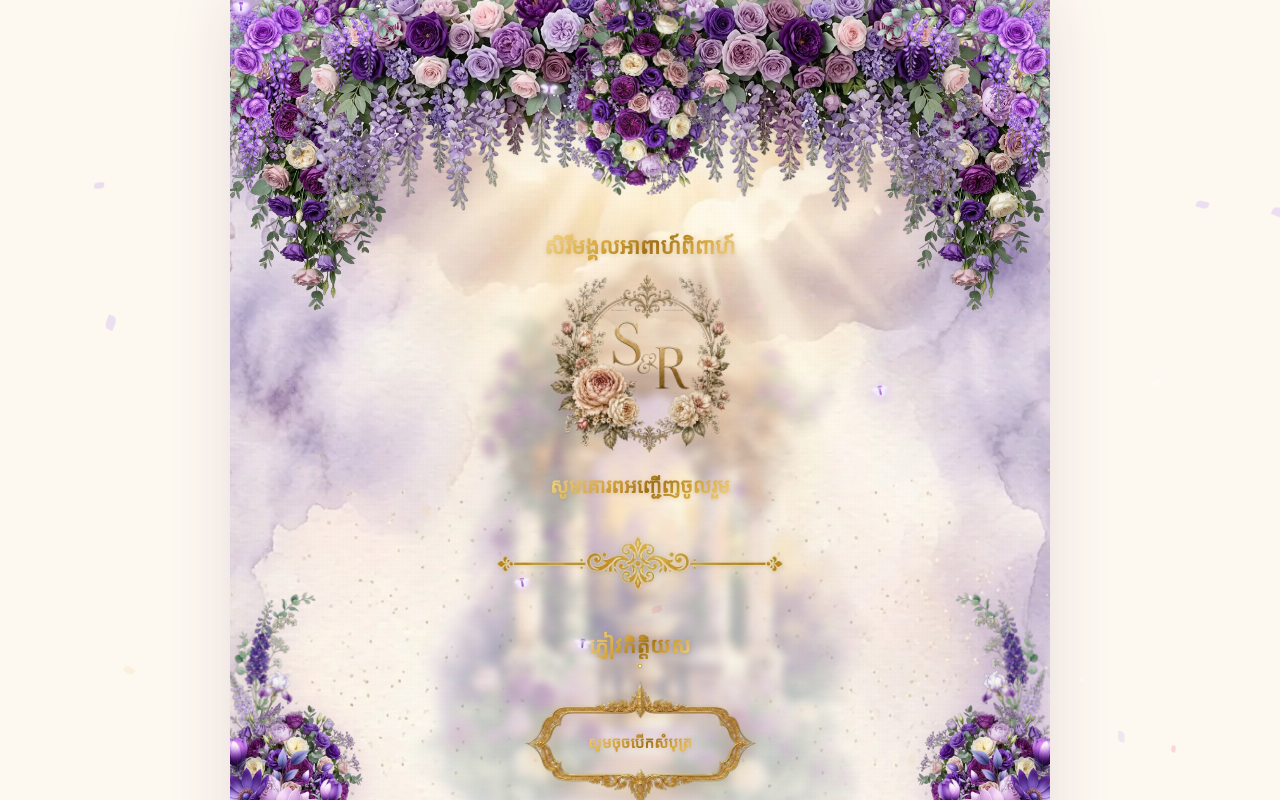
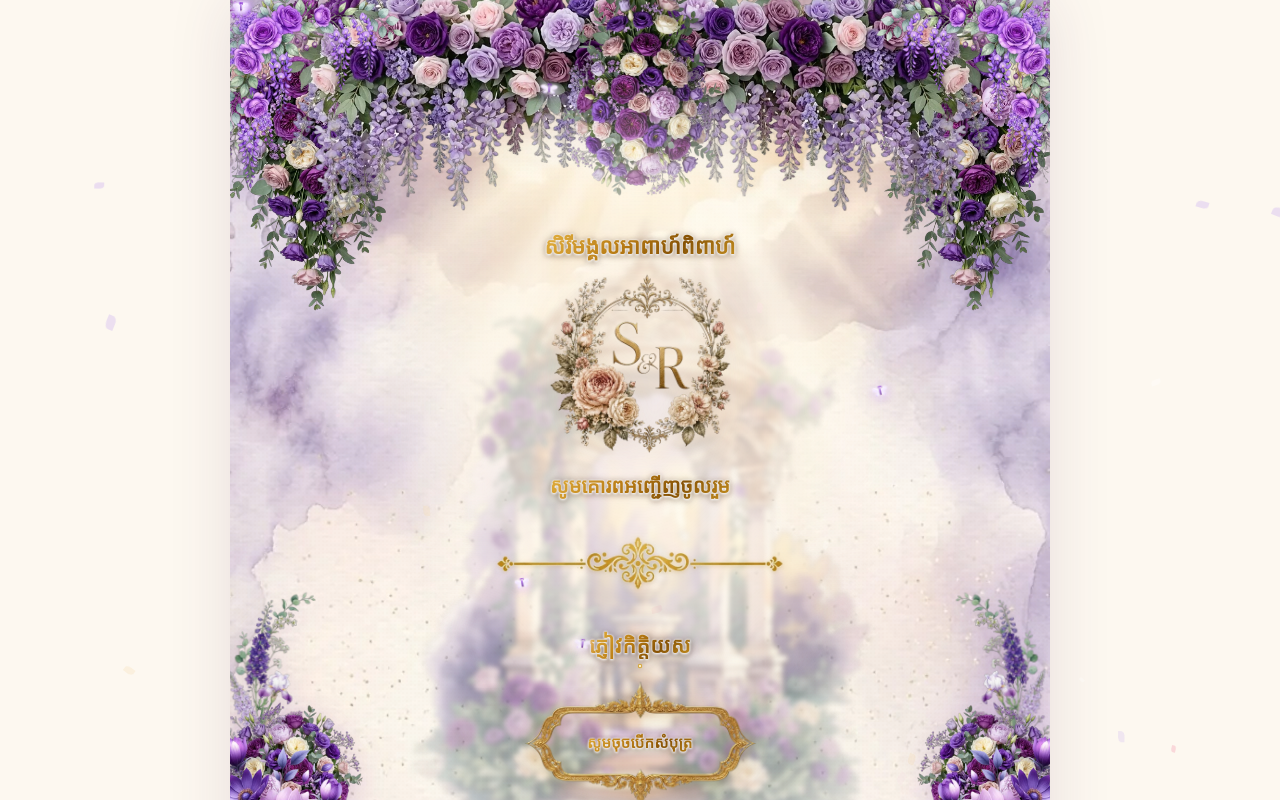
Before and after one commit to hoemsomnang/weddingv2, a Vue app: page /#/ in a window 1280 px wide. Shown: the top 800 px of the page. Built offline with nearby package versions, Linux system fonts and the light colour scheme; a web font is replaced by a local one.

Commit message:
make text clear

```diff
--- a/src/views/CoverPage.css
+++ b/src/views/CoverPage.css
@@ -49,10 +49,10 @@
   width: 100%;
   height: auto;
   display: block;
-  opacity: 0.45;
-  filter: blur(4px) saturate(1.15) brightness(1.02);
-  -webkit-mask-image: radial-gradient(ellipse 70% 65% at 50% 50%, black 30%, transparent 100%);
-  mask-image: radial-gradient(ellipse 70% 65% at 50% 50%, black 30%, transparent 100%);
+  opacity: 0.52;
+  filter: blur(2px) saturate(1.15) brightness(1.02);
+  -webkit-mask-image: radial-gradient(ellipse 75% 70% at 50% 50%, black 45%, transparent 100%);
+  mask-image: radial-gradient(ellipse 75% 70% at 50% 50%, black 45%, transparent 100%);
   pointer-events: none;
   animation: gazeboFadeIn 2s ease-out both;
 }
@@ -63,7 +63,7 @@
     transform: translateY(12px) scale(0.96);
   }
   to {
-    opacity: 0.45;
+    opacity: 0.52;
     transform: translateY(0) scale(1);
   }
 }
@@ -220,6 +220,21 @@ position: absolute;
   flex: 1;
 }
 
+/* Luminous soft ambient backdrop behind content to make typography pop */
+.cover-content::before {
+  content: '';
+  position: absolute;
+  top: 10%;
+  left: 50%;
+  transform: translateX(-50%);
+  width: min(92%, 480px);
+  height: 75%;
+  background: radial-gradient(ellipse at center, rgba(255, 252, 246, 0.72) 0%, rgba(255, 250, 242, 0.45) 48%, transparent 76%);
+  pointer-events: none;
+  z-index: -1;
+  filter: blur(10px);
+}
+
 /* ── Entrance animations ────────────────────────────────── */
 .fade-in {
   opacity: 0;
@@ -242,11 +257,16 @@ position: absolute;
   font-weight: 700;
   line-height: 1.5;
   margin-bottom: 8px;
-  background: var(--gold-gradient);
+  background: linear-gradient(135deg, #e5b342 0%, #b87b14 42%, #865205 68%, #c99222 100%);
   -webkit-background-clip: text;
   -webkit-text-fill-color: transparent;
   background-clip: text;
-  filter: drop-shadow(0 1px 2px rgba(160, 110, 20, 0.25));
+  -webkit-font-smoothing: antialiased;
+  text-rendering: optimizeLegibility;
+  filter:
+    drop-shadow(0 0 1px rgba(255, 255, 255, 0.95))
+    drop-shadow(0 1px 1px rgba(255, 255, 255, 0.8))
+    drop-shadow(0 1.5px 3px rgba(70, 35, 5, 0.5));
 }
 
 /* ── Monogram crest ─────────────────────────────────────── */
@@ -296,18 +316,26 @@ font-family: var(--font-khmer), 'Hanuman', serif;
   font-size: clamp(15px, 3.8vw, 18px);
   font-weight: 700;
   line-height: 1.8;
-    background: var(--gold-gradient);
+  background: linear-gradient(135deg, #e5b342 0%, #b87b14 42%, #865205 68%, #c99222 100%);
   -webkit-background-clip: text;
   -webkit-text-fill-color: transparent;
   background-clip: text;
-    filter: drop-shadow(0 1px 2px rgba(160, 110, 20, 0.25));
+  -webkit-font-smoothing: antialiased;
+  text-rendering: optimizeLegibility;
+  filter:
+    drop-shadow(0 0 1px rgba(255, 255, 255, 0.95))
+    drop-shadow(0 1px 1px rgba(255, 255, 255, 0.8))
+    drop-shadow(0 1.5px 3px rgba(70, 35, 5, 0.5));
 }
 
 .khmer-sub.khmer-sub-bold {
   font-family: var(--font-khmer), 'Hanuman', serif;
   font-weight: 700;
   font-size: clamp(15px, 3.8vw, 18px);
-  filter: drop-shadow(0 1px 2px rgba(160, 110, 20, 0.25));
+  filter:
+    drop-shadow(0 0 1px rgba(255, 255, 255, 0.95))
+    drop-shadow(0 1px 1px rgba(255, 255, 255, 0.8))
+    drop-shadow(0 1.5px 3px rgba(70, 35, 5, 0.5));
 }
 
 /* ── Date block ─────────────────────────────────────────── */
@@ -372,11 +400,16 @@ font-family: var(--font-khmer), 'Hanuman', serif;
   font-weight: 700;
   letter-spacing: 0.6px;
   margin-bottom: 2px;
-  background: var(--gold-gradient);
+  background: linear-gradient(135deg, #e5b342 0%, #b87b14 42%, #865205 68%, #c99222 100%);
   -webkit-background-clip: text;
   -webkit-text-fill-color: transparent;
   background-clip: text;
-  filter: drop-shadow(0 1px 2px rgba(160, 110, 20, 0.25));
+  -webkit-font-smoothing: antialiased;
+  text-rendering: optimizeLegibility;
+  filter:
+    drop-shadow(0 0 1px rgba(255, 255, 255, 0.95))
+    drop-shadow(0 1px 1px rgba(255, 255, 255, 0.8))
+    drop-shadow(0 1.5px 3px rgba(70, 35, 5, 0.5));
 }
 
 .guest-divider-svg {
@@ -440,18 +473,23 @@ font-family: var(--font-khmer), 'Hanuman', serif;
 
 .btn-open-text {
   font-family: var(--font-khmer), 'Hanuman', serif;
-  font-size: clamp(10px, 2.8vw, 12px);
+  font-size: clamp(10.5px, 3vw, 12.5px);
   font-weight: 700;
-  letter-spacing: 0.2px;
+  letter-spacing: 0.3px;
   line-height: 1.5;
-  padding: 3px 4px;
+  padding: 3px 6px;
   display: inline-block;
   white-space: nowrap;
-  background: var(--gold-gradient);
+  background: linear-gradient(135deg, #e5b342 0%, #b87b14 42%, #865205 68%, #c99222 100%);
   -webkit-background-clip: text;
   -webkit-text-fill-color: transparent;
   background-clip: text;
-  filter: drop-shadow(0 1px 2px rgba(160, 110, 20, 0.28));
+  -webkit-font-smoothing: antialiased;
+  text-rendering: optimizeLegibility;
+  filter:
+    drop-shadow(0 0 1px rgba(255, 255, 255, 0.95))
+    drop-shadow(0 1px 1px rgba(255, 255, 255, 0.85))
+    drop-shadow(0 1.5px 2.5px rgba(70, 35, 5, 0.55));
 }
 
 .btn-open-subtext {
@@ -848,7 +886,7 @@ font-family: var(--font-khmer), 'Hanuman', serif;
     transform: translate(-50%, -46%);
   }
   .bg-gazebo-img {
-    filter: blur(5px) saturate(1.15) brightness(1.02);
+    filter: blur(2.5px) saturate(1.15) brightness(1.02);
   }
 
   /* Top floral arrangement scaled for iPad */
```
Lines whose indentation alone changed are shown as unchanged.
